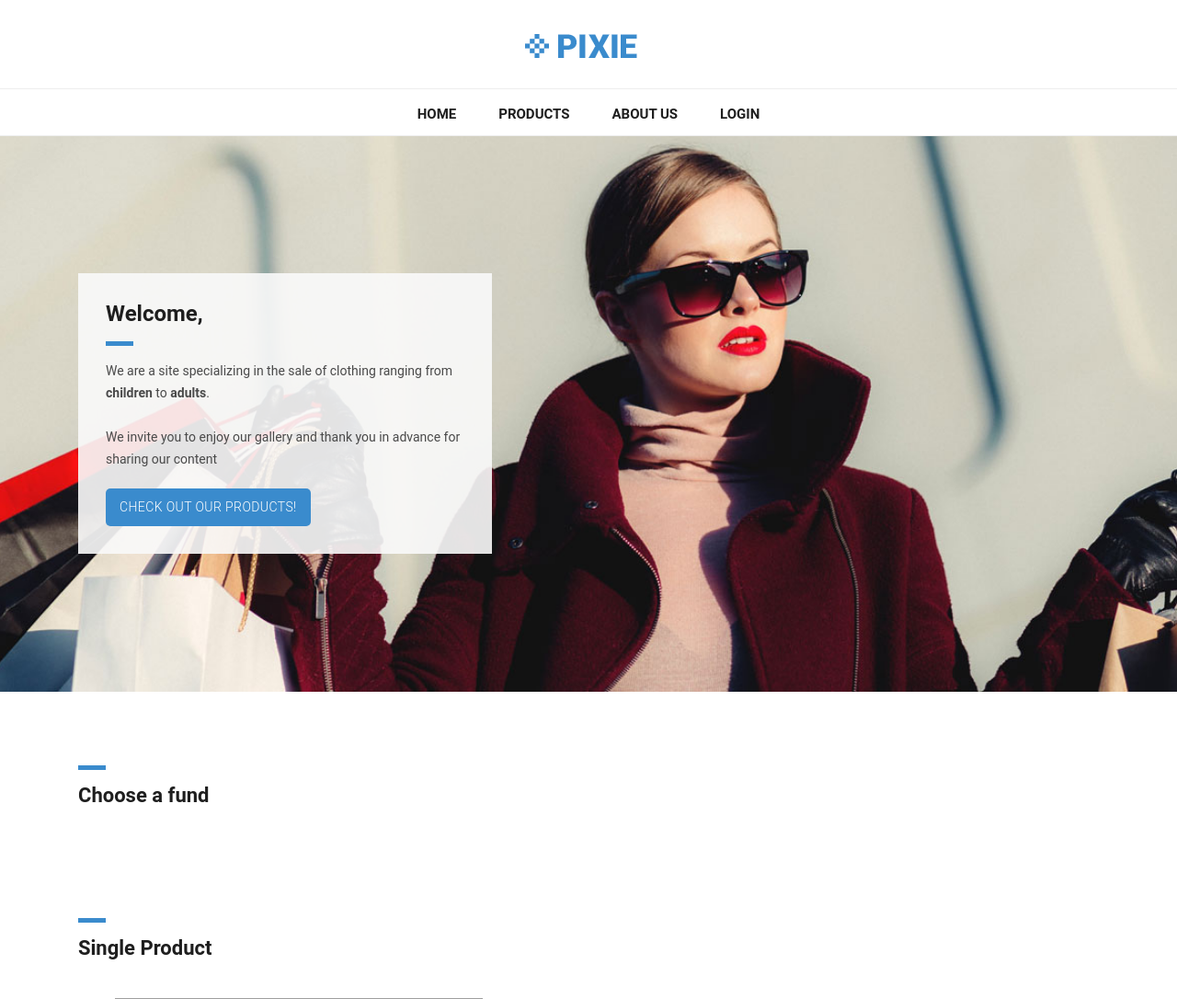
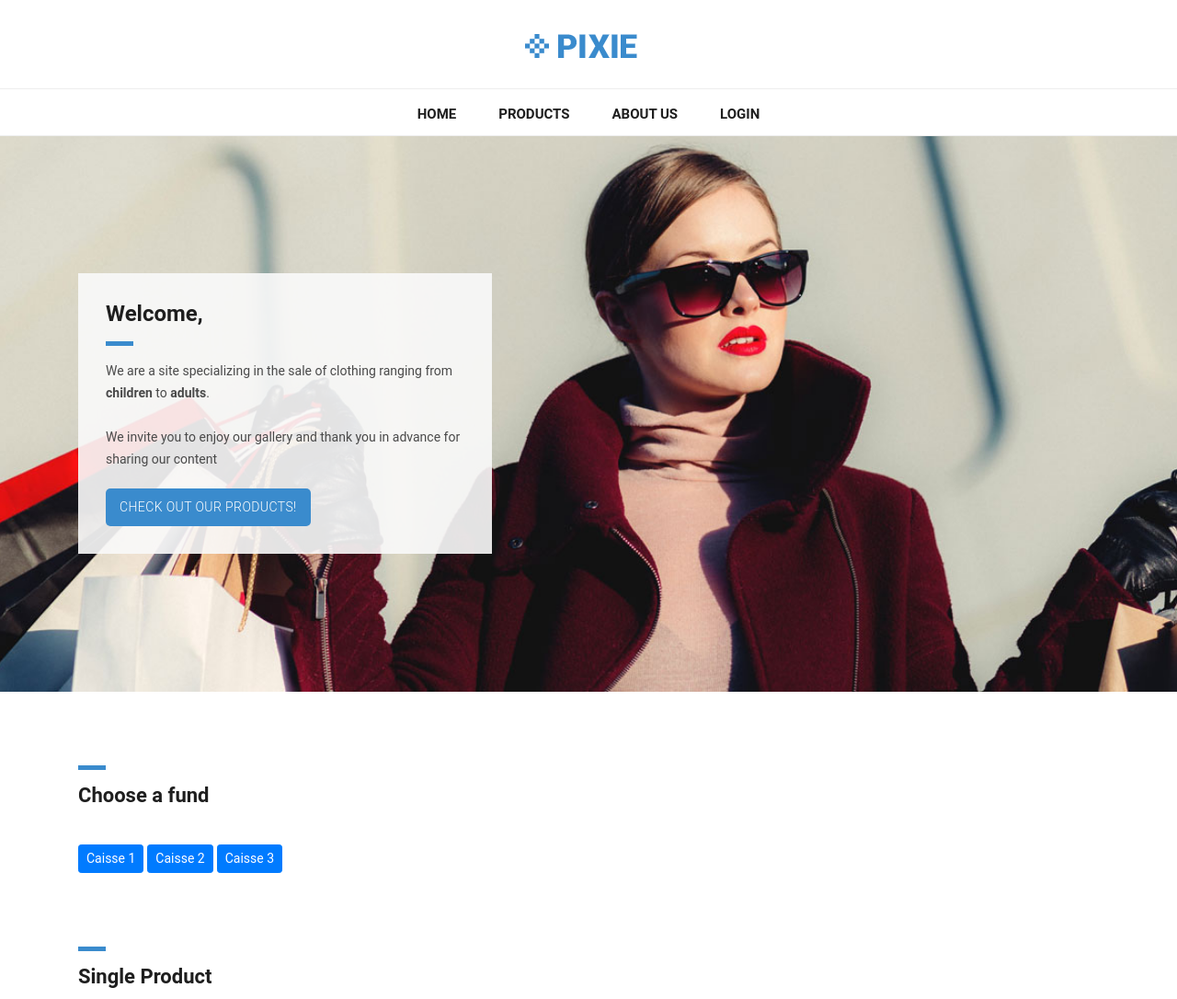
Before and after one commit to FalianaRanai/Projet-SI-IHM, a CodeIgniter app: page /database/index.php/template/singleProduct in a window 1280 px wide. Shown: the top 1086 px of the page at 92% size. Run offline with CodeIgniter, Linux system fonts and the light colour scheme; data comes from the database, SQL or seed files in the repository; data that the repository does not hold is empty; grey boxes are pictures that could not be loaded.

Commit message:
caisse 1ere etape

```diff
--- a/application/controllers/Template.php
+++ b/application/controllers/Template.php
@@ -20,6 +20,7 @@ class Template extends CI_Controller{
         $this->load->model('fonctions');
         $username=$this->input->post('username');
         $password=$this->input->post('password');
+        $data['caisse']=$this->fonctions->getCaisse();
         if($this->fonctions->checkAdmin($username,$password)!=NULL){
             $this->session->set_userdata("administrateur",$username);
             redirect(site_url("Admin"));
@@ -37,6 +38,7 @@ class Template extends CI_Controller{
         $data['view'] = "single-product.php";
         $this->load->helper('assets');
         $this->load->model('fonctions');
+        $data['caisse']=$this->fonctions->getCaisse();
         $data['produit']=$this->fonctions->findProduit($this->input->get('id'));
         $data['category']=$this->fonctions->findProduitByCat($data['produit'][0]['IDCategorie']);
         $data['nomCategory']=$this->fonctions->getCategoryId($data['produit'][0]['IDProduit']);
@@ -46,6 +48,7 @@ class Template extends CI_Controller{
     public function pageProduit()
     {
         $data = array();
+        $data['caisse']=$this->fonctions->getCaisse();
         $data['view'] = "products.php";
         $this->load->helper('assets');
         $this->load->model('fonctions');
--- a/application/views/login.php
+++ b/application/views/login.php
@@ -20,7 +20,7 @@
         <!-- Login Form -->
         <form action="Template/login" method="post">
           <input type="text" id="login" class="fadeIn second" name="username" placeholder="Username">
-          <input type="text" id="password" class="fadeIn third" name="password" placeholder="Password">
+          <input type="password" id="password" class="fadeIn third" name="password" placeholder="Password">
           <input type="submit" class="fadeIn fourth" value="Log In">
         </form>
 
--- a/application/views/template.php
+++ b/application/views/template.php
@@ -103,6 +103,7 @@ https://www.tooplate.com/view/2114-pixie
         </div>
       </div>
     </div>
+
     <!-- Banner Ends Here -->
 
     <div class="container">
@@ -114,11 +115,12 @@ https://www.tooplate.com/view/2114-pixie
         for($i=0; $i<count($caisse); $i++)
         {
           ?>
-            <button type="button" class="btn btn-primary btn-sm"><?php echo $caisse[$i]['NumeroCaisse']; ?></button>
+            <a href="Caisse?idCaisse=<?php echo $caisse[$i]['IDCaisse'];?>"><button type="button" class="btn btn-primary btn-sm"><?php echo $caisse[$i]['NumeroCaisse']; ?></button></a>
           <?php
         }
       ?>
     </div>
+
 
     <?php include($view);?>
 
```
Also changed, not shown: application/controllers/Caisse.php (added, +15 -0 lines), 6 other files.
